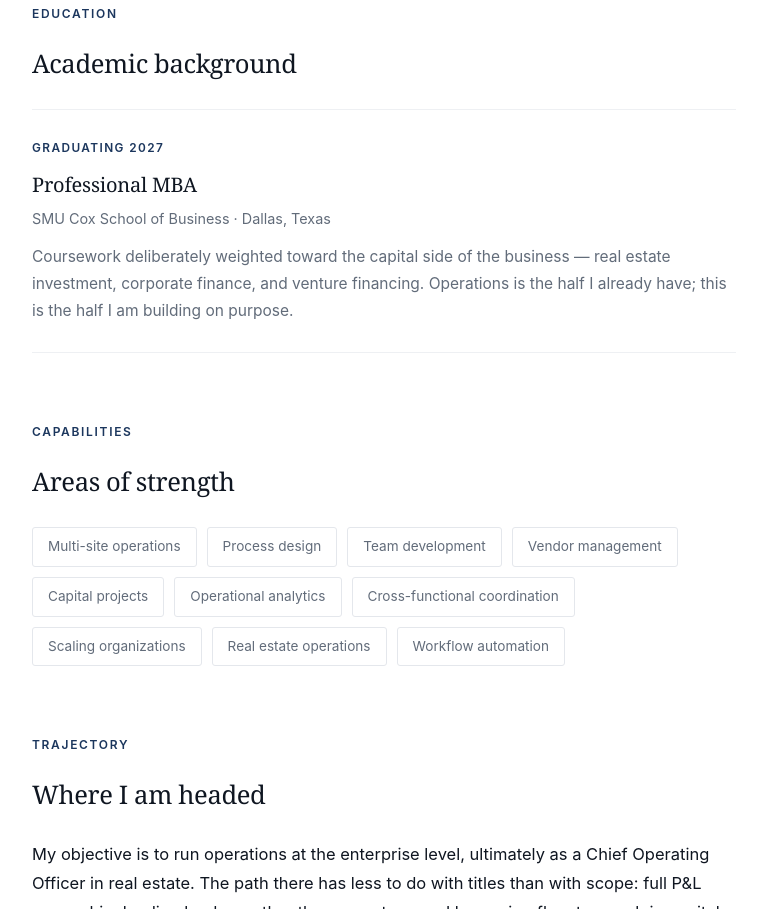
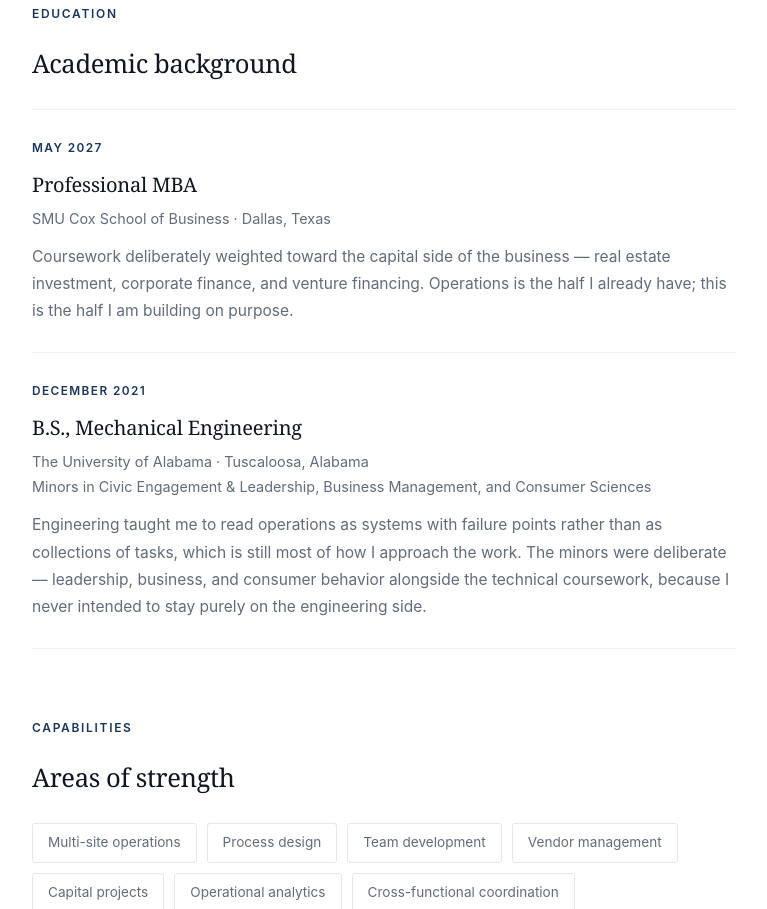
Before and after one commit to cchansen5656/conrad-hansen, a plain HTML site: page about.html in a window 1280 px wide. Shown: the part 1968-2877 px from the top of the page, without its empty margins (256-1023 px from the left). Drawn offline with Linux system fonts and the light colour scheme; a script that the page names is missing.

Commit message:
Add files via upload

```diff
--- a/about.html
+++ b/about.html
@@ -246,13 +246,28 @@
     <h2>Academic background</h2>
 
     <div class="entry">
-      <div class="entry-when">Graduating 2027</div>
+      <div class="entry-when">May 2027</div>
       <div class="entry-what">Professional MBA</div>
       <div class="entry-where">SMU Cox School of Business · Dallas, Texas</div>
       <p>
         Coursework deliberately weighted toward the capital side of the business — real
         estate investment, corporate finance, and venture financing. Operations is the
         half I already have; this is the half I am building on purpose.
+      </p>
+    </div>
+
+    <div class="entry">
+      <div class="entry-when">December 2021</div>
+      <div class="entry-what">B.S., Mechanical Engineering</div>
+      <div class="entry-where">
+        The University of Alabama · Tuscaloosa, Alabama<br>
+        Minors in Civic Engagement &amp; Leadership, Business Management, and Consumer Sciences
+      </div>
+      <p>
+        Engineering taught me to read operations as systems with failure points rather than
+        as collections of tasks, which is still most of how I approach the work. The minors
+        were deliberate — leadership, business, and consumer behavior alongside the technical
+        coursework, because I never intended to stay purely on the engineering side.
       </p>
     </div>
   </section>
```
